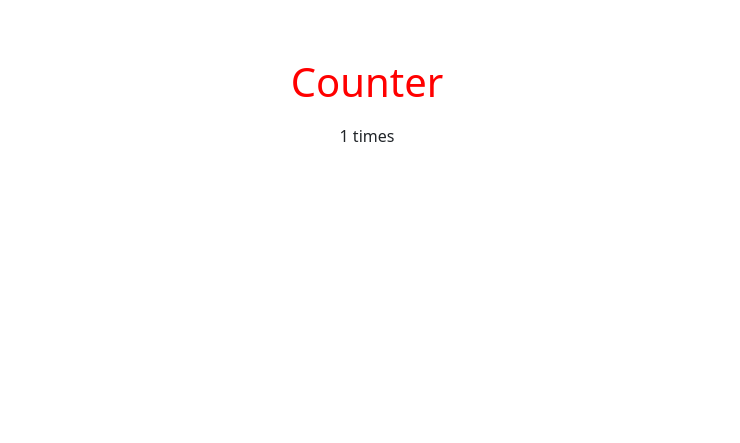
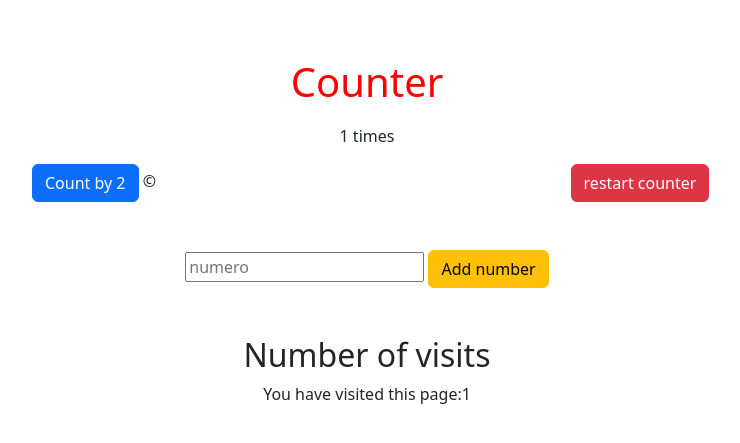
Before and after one commit to Jbaruz/flask_contador, a Flask app: page / in a window 1280 px wide. Shown: the top 443 px of the page, without its empty margins (273-1013 px from the left). Run offline with Flask 2, Linux system fonts and the light colour scheme; some libraries are stand-ins or nearby versions.

Commit message:
Se agrego bonus

```diff
--- a/server.py
+++ b/server.py
@@ -1,16 +1,16 @@
-from ast import Num
 from crypt import methods
 from flask import Flask, render_template, request, redirect, session, flash
 app = Flask(__name__)
 app.secret_key ='cualquier cosa que sea secreta' #Codigo de seguridad, se usa con session/si se cambia y reinicia el servidor los usuarios desloguean
 
 
-
-@app.route('/')
+@app.route('/', methods=['GET'])
 def count():
-    if 'counter' in session:
+    if 'counter' in session and 'visits' in session:
+        session['visits']+=1
         session['counter']+=1 # Para sumar de +1
     else:
+        session['visits']=1
         session['counter'] = 1 # Para regresa a 1
     return render_template('index.html')
 
@@ -19,5 +19,16 @@ def destroy():
     session.clear()
     return redirect('/') #Permite regresar al index con el conteo a 1 (eliminado la sesion)
 
+@app.route('/count_by_two', methods=['GET'])
+def count_x_two():
+    session['counter']+=2 # Para sumar de +2
+    return render_template('/index.html')
+
+@app.route('/add_by', methods=['POST'])
+def count_by_num():
+    num=request.form['counter'] #Agrego counter porque necesito info de la session inicial('/')
+    session['counter']+=int(num)
+    return render_template('/index.html')
+
 if __name__=="__main__":
     app.run(debug=True)
--- a/templates/base.html
+++ b/templates/base.html
@@ -15,6 +15,7 @@
         {% endblock %}
     </div>
 
+
     <script src="{{ url_for('static', filename='js/bootstrap.bundle.min.js') }}"></script>
     <script src="{{ url_for('static', filename='js/jquery-3.6.1.min.js') }}"></script>
     <script src="{{ url_for('static', filename='js/toastr.min.js') }}"></script>
--- a/templates/index.html
+++ b/templates/index.html
@@ -1,12 +1,37 @@
 {% extends "base.html" %}
 {% block titulo %} Login {% endblock %}
+
 {% block contenido %}
+    <div class="container mt-5">
+        <h1>Counter </h1>
+        <p>{{session['counter']}} times</p>
 
-
-<div class="container mt-5">
-    <h1>Counter </h1>
-    <p>{{session['counter']}} times</p>
-</div>
-
+        <div class="container text-center">
+            <div class="row justify-content-start">
+                <div class="col">
+                    <form action="/count_by_two" method="get">
+                        <button type="submit" class="btn btn-primary">Count by 2</button>
+        ©            </form>
+                </div>
+                <div class="col">
+                    <form action="/destroy_session" method="get">
+                        <button type="submit" class="btn btn-danger">restart counter</button>
+                    </form>
+                </div>
+            </div>
+            <div class="d-flex justify-content-center">
+                <div class="row mt-5">
+                    <form action="/add_by" method="POST">
+                        <input type="number" name="counter" id="counter" placeholder="numero">
+                        <button type="submit" class="btn btn-warning">Add number</button>
+                    </form>
+                </div>
+            </div>
+            <div class="row mt-5">
+                <h2>Number of visits</h2>
+                <p>You have visited this page:{{session['visits']}}</p>
+            </div>
+        </div>
+    </div>
 
 {% endblock %}
```
Also changed, not shown: README.md.
